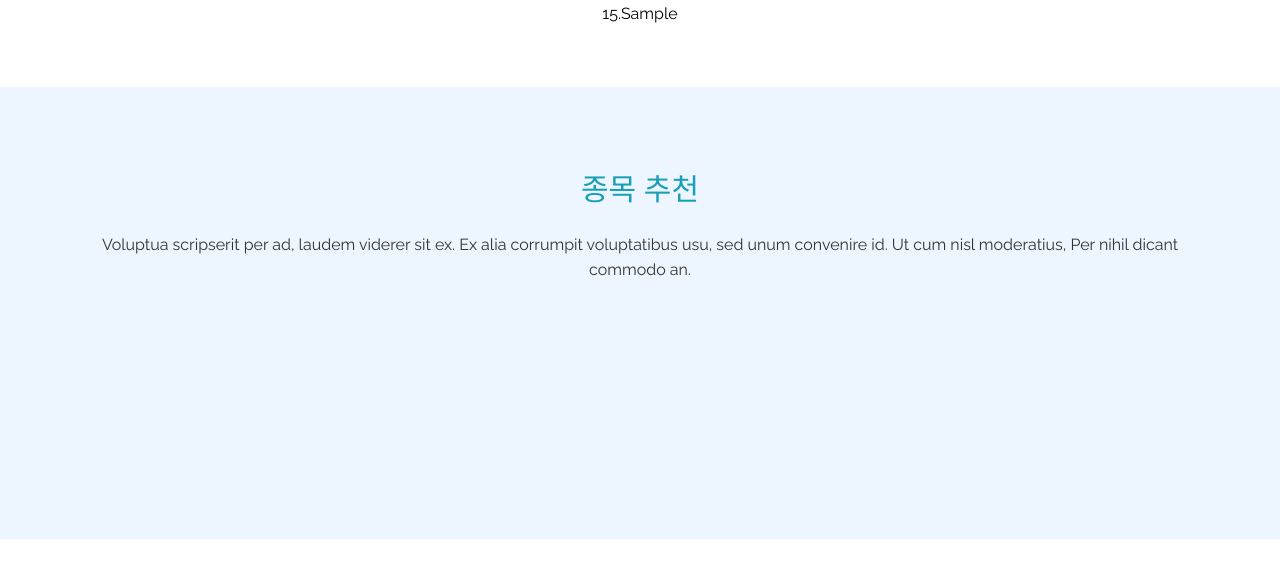
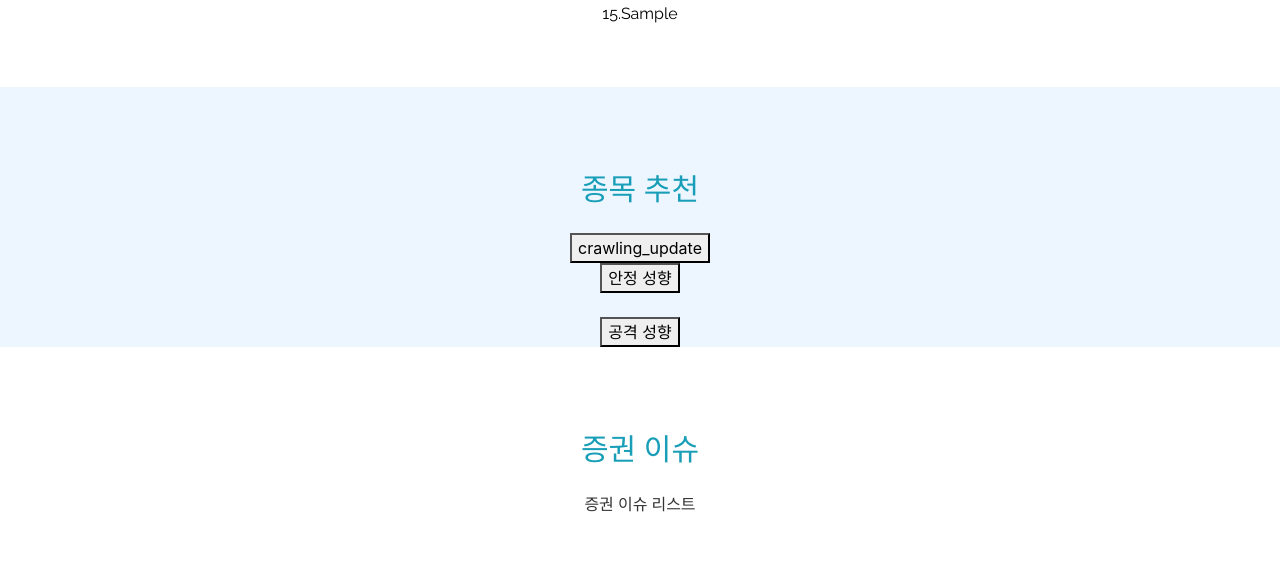
Before and after one commit to heej-ng/osp_team_project, a Flask app: template templates/index.html in a window 1280 px wide. Shown: the part 1851-2438 px from the top of the page. Run offline with Flask 2, Linux system fonts and the light colour scheme; the template is opened without the code that fills it: most values are stand-ins (such as "Sample title", 1, 10 or a date in 2020); some libraries are stand-ins or nearby versions.

Commit message:
Update index.html

```diff
--- a/templates/index.html
+++ b/templates/index.html
@@ -161,11 +161,18 @@
       <h2>
         종목 추천
       </h2>
+      <form method="POST" action= "/crawling_stock">
+	    	<button type="submit"> crawling_update </button>
+    	</form>
 
-      <p>
-        Voluptua scripserit per ad, laudem viderer sit ex. Ex alia corrumpit voluptatibus usu, sed unum convenire id. Ut cum nisl moderatius, Per nihil dicant commodo an.
-      </p>
-      <br><br><br><br><br><br><br><br><br><br>
+	    <form method="POST" action = "/stable">
+	    	<button type="submit"> 안정 성향</button>
+	    </form>
+	    <br/>
+	    <form method="POST" action= "/attack">
+		   <button type="submit"> 공격 성향 </button>
+	    </form>
+
     </div>
 
   </section>
```
